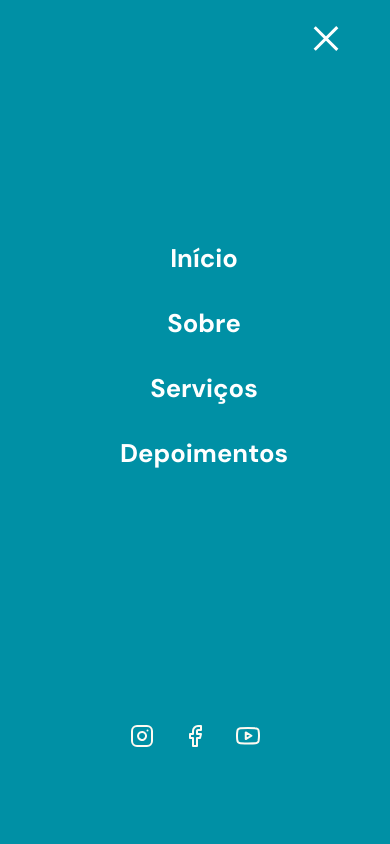
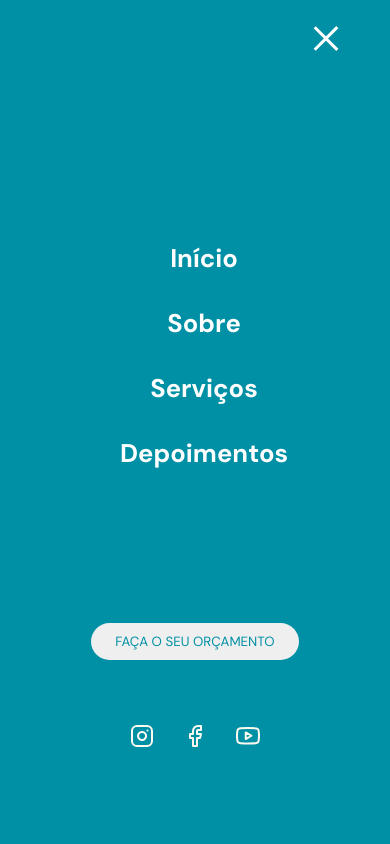
Before and after one commit to jose-pires-neto/Site-Equipe-Decola, a Next.js app: page / in a window 390 px wide. Both pictures are taken after a click on the element 317 px from the left and 29 px from the top of the page. Shown: the top 844 px of the page. Built offline with nearby package versions, Linux system fonts and the light colour scheme.

Commit message:
feat(header): adiciona button no menu do hamburger

```diff
--- a/src/components/Header/header.tsx
+++ b/src/components/Header/header.tsx
@@ -15,6 +15,7 @@ import {
   Hamburger,
   Container,
   Footer,
+  ButtonMenu,
 } from "./headerStyle";
 
 export function Header() {
@@ -34,11 +35,18 @@ export function Header() {
           <Hamburger onClick={() => setMenuOn(!menuOn)}>
             <Turn color="#FFFFFF" />
           </Hamburger>
-          <Footer>
-            <Image src={instagramIcon} alt="Instagram Icon" />
-            <Image src={facebookIcon} alt="Facebook Icon" />
-            <Image src={youtubeIcon} alt="Youtube Icon" />
-          </Footer>
+
+          {menuOn && (
+            <>
+              <ButtonMenu>FAÇA O SEU ORÇAMENTO</ButtonMenu>
+
+              <Footer>
+                <Image src={instagramIcon} alt="Instagram Icon" />
+                <Image src={facebookIcon} alt="Facebook Icon" />
+                <Image src={youtubeIcon} alt="Youtube Icon" />
+              </Footer>
+            </>
+          )}
         </Menu>
       </Container>
     </HeaderStyle>
--- a/src/components/Header/headerStyle.ts
+++ b/src/components/Header/headerStyle.ts
@@ -73,6 +73,7 @@ export const Menu = styled("section", {
         flexDirection: "column",
         alignItems: "center",
         justifyContent: "flex-end",
+        gap: "4rem 0",
 
         position: "absolute",
         top: 0,
@@ -108,6 +109,14 @@ export const Hamburger = styled("div", {
   },
 });
 
+export const ButtonMenu = styled("button", {
+  borderRadius: "40px",
+  border: "none",
+  cursor: "pointer",
+  color: "$brandBlue800",
+  padding: "0.625rem 1.5rem",
+});
+
 export const Footer = styled("footer", {
   display: "flex",
   gap: "0 1.8rem",
```
